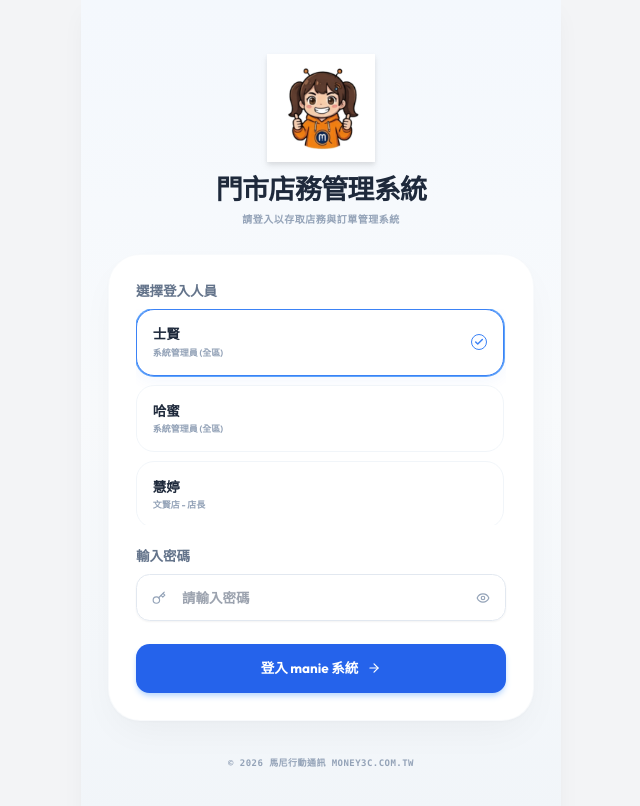
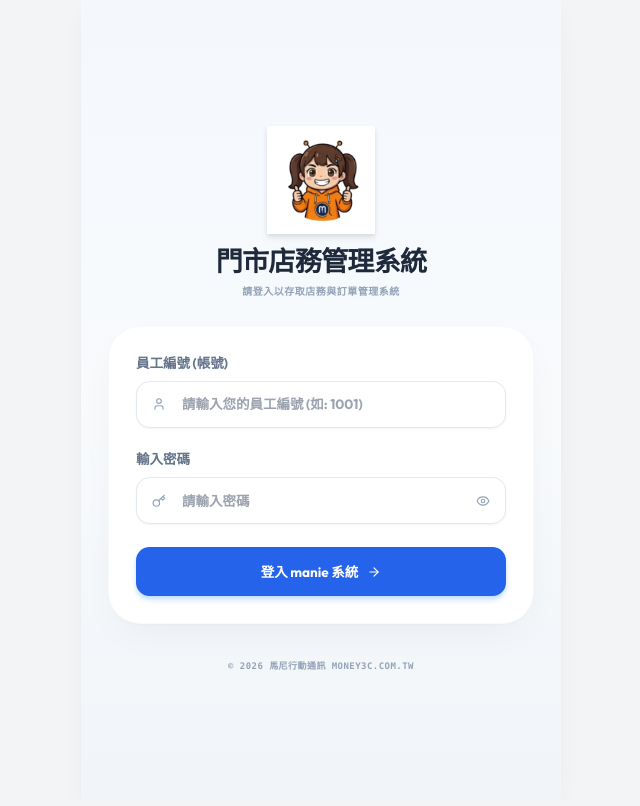
Before and after one commit to daliphone/store-management-system, a React (Vite) app: page / in a window 1280 px wide. Shown: the top 806 px of the page, without its empty margins (319-959 px from the left). Built offline with nearby package versions, Linux system fonts and the light colour scheme.

Commit message:
feat: 登入畫面帳號改為輸入員工編號，並實作即時人員確認提示卡片

```diff
--- a/src/components/Login.jsx
+++ b/src/components/Login.jsx
@@ -1,31 +1,38 @@
 import React, { useState } from 'react';
 import ManieIcon from './ManieIcon';
-import { Shield, Key, Loader2, ArrowRight, Eye, EyeOff, Check } from 'lucide-react';
+import { Shield, Key, Loader2, ArrowRight, Eye, EyeOff, Check, User } from 'lucide-react';
 
 export default function Login({ users, onLogin }) {
-  const [selectedUser, setSelectedUser] = useState(users[0] || null);
+  const [username, setUsername] = useState('');
   const [password, setPassword] = useState('');
   const [showPassword, setShowPassword] = useState(false);
   const [isLoggingIn, setIsLoggingIn] = useState(false);
   const [errorMsg, setErrorMsg] = useState('');
 
-  // 當 users 名單改變時，動態更新 selectedUser
-  React.useEffect(() => {
-    if (users && users.length > 0 && !selectedUser) {
-      setSelectedUser(users[0]);
-    }
-  }, [users]);
+  // 即時在前端尋找匹配的在職員工
+  const matchedUser = users.find(u => u.username === username.trim());
 
   const handleLoginSubmit = (e) => {
     e.preventDefault();
-    if (!selectedUser) return;
+    setErrorMsg('');
+
+    const targetUsername = username.trim();
+    if (!targetUsername) {
+      setErrorMsg('請輸入員工編號！');
+      return;
+    }
+
+    const user = users.find(u => u.username === targetUsername);
+    if (!user) {
+      setErrorMsg('找不到此員工編號，請重新確認！');
+      return;
+    }
 
     setIsLoggingIn(true);
-    setErrorMsg('');
 
     setTimeout(() => {
       // 驗證密碼
-      const realPassword = selectedUser.password || '';
+      const realPassword = user.password || '';
       if (realPassword !== '' && password !== realPassword) {
         setIsLoggingIn(false);
         setErrorMsg('密碼錯誤！請輸入該帳號的正確密碼。');
@@ -33,7 +40,7 @@ export default function Login({ users, onLogin }) {
       }
 
       setIsLoggingIn(false);
-      onLogin(selectedUser);
+      onLogin(user);
     }, 800);
   };
 
@@ -52,54 +59,39 @@ export default function Login({ users, onLogin }) {
       <div className="w-full max-w-sm bg-white rounded-[32px] p-6 shadow-[0_15px_40px_-10px_rgba(0,0,0,0.05),0_1px_3px_rgba(0,0,0,0.02)] border border-slate-100/50">
         <form onSubmit={handleLoginSubmit} className="space-y-5">
 
-          {/* 使用者選擇 (100% 對齊設定頁模擬卡片樣式) */}
+          {/* 帳號 (員工編號) 輸入欄位 */}
           <div className="space-y-2">
-            <label className="text-xs text-slate-500 font-bold block">選擇登入人員</label>
-            <div className="grid grid-cols-1 gap-2 max-h-48 overflow-y-auto no-scrollbar pr-0.5">
-              {users.map((user) => {
-                const isSelected = selectedUser && selectedUser.id === user.id;
+            <label className="text-xs text-slate-500 font-bold block">員工編號 (帳號)</label>
+            <div className="relative rounded-xl shadow-sm">
+              <div className="absolute inset-y-0 left-0 pl-3.5 flex items-center pointer-events-none text-slate-400">
+                <User size={14} />
+              </div>
+              <input
+                type="text"
+                value={username}
+                onChange={(e) => {
+                  setUsername(e.target.value);
+                  setErrorMsg('');
+                }}
+                placeholder="請輸入您的員工編號 (如: 1001)"
+                className="block w-full pl-10 pr-4 py-3 border border-slate-200 rounded-xl focus:outline-none focus:ring-1 focus:ring-blue-500 focus:border-blue-500 text-xs font-bold text-slate-800"
+                required
+              />
+            </div>
 
-                // 模擬顯示分店角色文字
-                let storeRoleLabel = '';
-                if (user.role === 'SUPER_ADMIN') storeRoleLabel = '系統管理員 (全區)';
-                else if (user.role === 'AUDITOR') storeRoleLabel = '總管理處稽核員 (全區)';
-                else storeRoleLabel = `${user.store} - ${user.role === 'STORE_MANAGER' ? '店長' : '業務'}`;
-
-                return (
-                  <button
-                    type="button"
-                    key={user.id}
-                    onClick={() => {
-                      setSelectedUser(user);
-                      setErrorMsg('');
-                      setPassword('');
-                    }}
-                    className={`w-full flex items-center justify-between p-3.5 rounded-2xl border text-left transition-all ${
-                      isSelected
-                        ? 'border-blue-500 bg-white shadow-[0_4px_16px_rgba(37,99,235,0.06)] ring-1 ring-blue-400'
-                        : 'border-slate-100 bg-white hover:border-slate-200'
-                    }`}
-                  >
-                    <div className="flex flex-col space-y-0.5">
-                      <span className="text-xs font-black text-slate-800">{user.name}</span>
-                      <span className="text-[9px] text-slate-400 font-bold">{storeRoleLabel}</span>
-                    </div>
-                    {isSelected && (
-                      <div className="text-blue-500 border border-blue-500 rounded-full p-0.5 flex items-center justify-center bg-blue-50/20">
-                        <Check size={10} strokeWidth={3.5} />
+            {/* 智能人員確認提示卡片 */}
+            {matchedUser && (
+              <div className="text-[10px] text-emerald-750 font-bold bg-emerald-50 border border-emerald-100/60 px-3 py-2 rounded-xl flex items-center space-x-1.5 animate-fade-in">
+                <Check size={11} strokeWidth={3.5} className="text-emerald-600 shrink-0" />
+                <span>已確認同仁：{matchedUser.name} ({matchedUser.roleLabel} · {matchedUser.store})</span>
               </div>
             )}
-                  </button>
-                );
-              })}
-            </div>
           </div>
 
           {/* 密碼欄位 */}
-          {selectedUser && (
-            <div className="space-y-2 animate-fade-in">
+          <div className="space-y-2">
             <label className="text-xs text-slate-500 font-bold block">
-                輸入密碼 {selectedUser.password === '' && <span className="text-[10px] text-emerald-600 font-bold ml-1">(此帳號免密碼)</span>}
+              輸入密碼 {matchedUser && matchedUser.password === '' && <span className="text-[10px] text-emerald-600 font-bold ml-1">(此帳號免密碼)</span>}
             </label>
             <div className="relative rounded-xl shadow-sm">
               <div className="absolute inset-y-0 left-0 pl-3.5 flex items-center pointer-events-none text-slate-400">
@@ -108,8 +100,11 @@ export default function Login({ users, onLogin }) {
               <input
                 type={showPassword ? 'text' : 'password'}
                 value={password}
-                  onChange={(e) => setPassword(e.target.value)}
-                  placeholder={selectedUser.password === '' ? '免密碼，請直接登入' : '請輸入密碼'}
+                onChange={(e) => {
+                  setPassword(e.target.value);
+                  setErrorMsg('');
+                }}
+                placeholder={matchedUser && matchedUser.password === '' ? '免密碼，請直接登入' : '請輸入密碼'}
                 className="block w-full pl-10 pr-10 py-3 border border-slate-200 rounded-xl focus:outline-none focus:ring-1 focus:ring-blue-500 focus:border-blue-500 text-xs font-bold text-slate-800"
               />
               <button
@@ -121,7 +116,6 @@ export default function Login({ users, onLogin }) {
               </button>
             </div>
           </div>
-          )}
 
           {errorMsg && (
             <div className="p-3 bg-red-50 rounded-xl text-[10px] text-red-500 font-bold flex items-center space-x-1.5 border border-red-100 animate-shake">
@@ -130,15 +124,11 @@ export default function Login({ users, onLogin }) {
             </div>
           )}
 
-          {/* 登入按鈕 (深藍色/桃紅色質感大按鈕) */}
+          {/* 登入按鈕 (天藍色質感大按鈕) */}
           <button
             type="submit"
-            disabled={isLoggingIn || !selectedUser}
-            className={`w-full text-white font-extrabold py-3.5 px-4 rounded-xl text-xs transition-all shadow-md flex items-center justify-center space-x-2 active:scale-95 ${
-              !selectedUser
-                ? 'bg-slate-200 cursor-not-allowed text-slate-400 shadow-none'
-                : 'bg-blue-600 hover:bg-blue-700 shadow-blue-200 hover:shadow-lg'
-            }`}
+            disabled={isLoggingIn}
+            className="w-full text-white font-extrabold py-3.5 px-4 rounded-xl text-xs transition-all shadow-md flex items-center justify-center space-x-2 active:scale-95 bg-blue-600 hover:bg-blue-700 shadow-blue-200 hover:shadow-lg disabled:bg-slate-200 disabled:text-slate-400 disabled:shadow-none"
           >
             {isLoggingIn ? (
               <>
```
Lines whose indentation alone changed are shown as unchanged.
